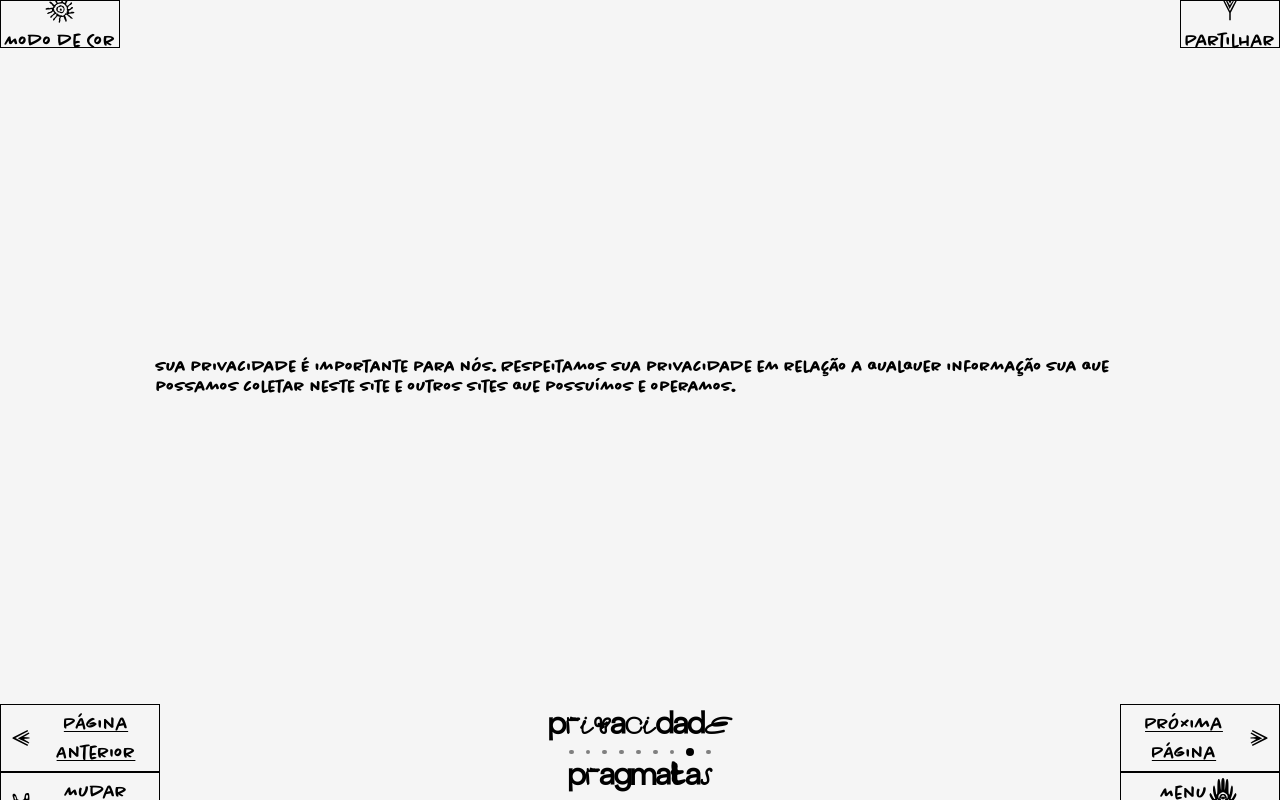
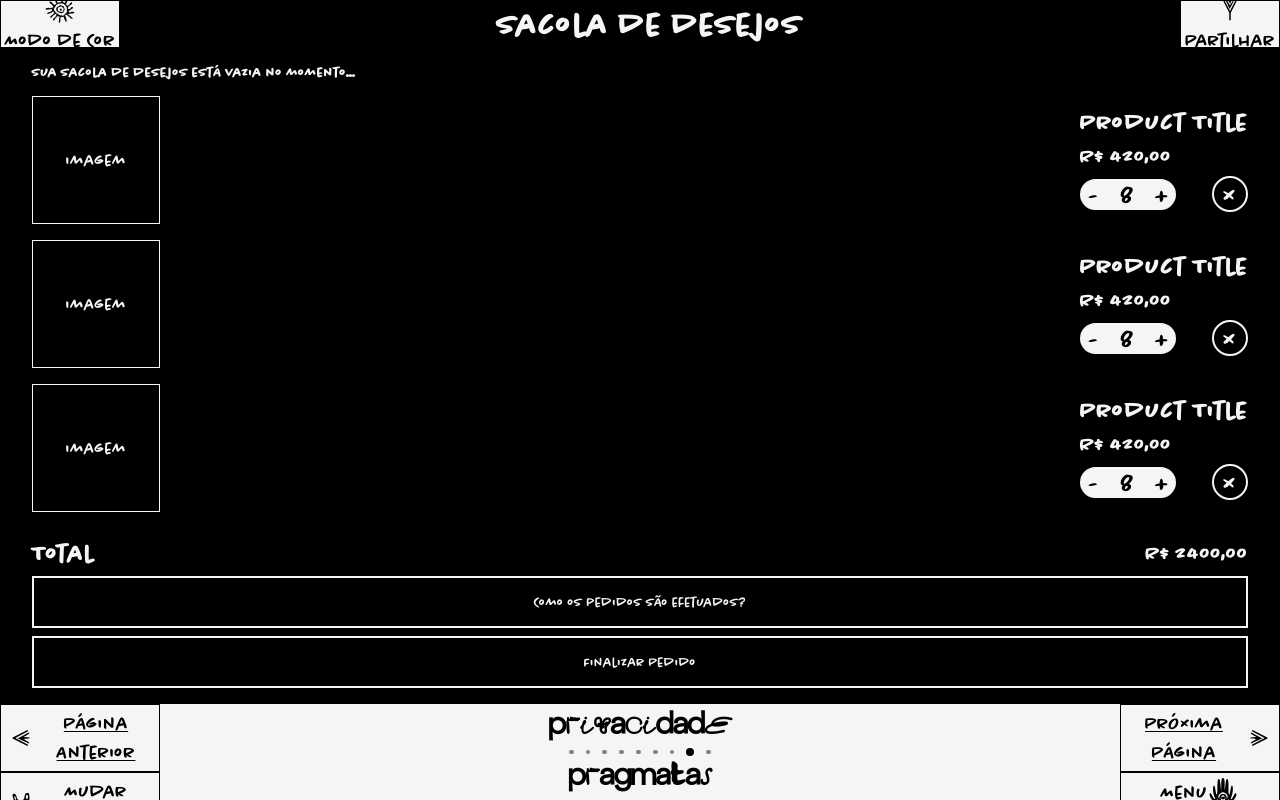
Before and after one commit to Tarranzilla/pragmata_website, a Next.js app: page /privacy-policy in a window 1280 px wide. Both pictures are taken after a click on the button "Mudar Idioma". Built offline with nearby package versions, Linux system fonts and the light colour scheme.

Commit message:
General UI Updates (wip)

```diff
--- a/src/components/buttons/CartSwitch.tsx
+++ b/src/components/buttons/CartSwitch.tsx
@@ -1,10 +1,17 @@
 import Cart_Icon from "../icons/Cart_Icon";
 import { useSimpleTranslation } from "@/international/useSimpleTranslation";
+import { useDispatch } from "react-redux";
+import { toggleCartOpen } from "@/store/slices/interfaceSlice";
 
 export default function CartSwitch() {
+    const dispatch = useDispatch();
     const tSimple = useSimpleTranslation();
+
+    const toggleCartAction = () => {
+        dispatch(toggleCartOpen());
+    };
     return (
-        <button className="Nav_Button">
+        <button className="Nav_Button" onClick={toggleCartAction}>
             <Cart_Icon />
             <p className="DesktopOnly ButtonLabel">{tSimple.menu.languageBtnText}</p>
         </button>
--- a/src/components/main/01_Header.tsx
+++ b/src/components/main/01_Header.tsx
@@ -12,6 +12,7 @@ export default function Header() {
     const currentPage = useSelector((state: RootState) => state.interface.activePage);
     const isSubpageActive = useSelector((state: RootState) => state.interface.isSubpageActive);
     const isMenuOpen = useSelector((state: RootState) => state.interface.isMenuOpen);
+    const isCartOpen = useSelector((state: RootState) => state.interface.isCartOpen);
     const tSimple = useSimpleTranslation();
     const translatedPage = tSimple.pages.find((page) => page.translationKey === currentPage);
 
@@ -22,7 +23,7 @@ export default function Header() {
 
             {/* Page Title */}
             <div className="Header_Center">
-                <AnimatePresence mode="popLayout">
+                <AnimatePresence mode="wait">
                     {isSubpageActive && !isMenuOpen && (
                         <m.h2
                             className="HeaderPageTitle"
@@ -34,6 +35,19 @@ export default function Header() {
                             {translatedPage?.name}
                         </m.h2>
                     )}
+
+                    {isCartOpen && !isMenuOpen && (
+                        <m.h2
+                            className="HeaderPageTitle MenuHeader"
+                            key={"bag-header"}
+                            initial={{ opacity: 0, y: -50 }}
+                            animate={{ opacity: 1, y: 0 }}
+                            exit={{ opacity: 0, y: -50 }}
+                        >
+                            sacola de desejos
+                        </m.h2>
+                    )}
+
                     {isMenuOpen && (
                         <m.h2
                             className="HeaderPageTitle MenuHeader"
--- a/src/components/main/03_Navbar.tsx
+++ b/src/components/main/03_Navbar.tsx
@@ -11,7 +11,7 @@ import { useEffect, useState } from "react";
 
 import { useSelector, useDispatch } from "react-redux";
 import { RootState } from "@/store/store";
-import { closeMenu, setActivePage, toggleIsSubpageActive } from "@/store/slices/interfaceSlice";
+import { closeMenu, setActivePage, toggleIsSubpageActive, toggleCartOpen } from "@/store/slices/interfaceSlice";
 
 import ArrowBack_Icon from "../icons/ArrowBack_Icon";
 import ArrowNext_Icon from "../icons/ArrowNext_Icon";
--- /dev/null
+++ b/src/components/main/06_ShoppingBag.tsx
@@ -0,0 +1,101 @@
+import { motion as m, AnimatePresence } from "framer-motion";
+import { useSimpleTranslation } from "@/international/useSimpleTranslation";
+
+import { useSelector, useDispatch } from "react-redux";
+import { RootState } from "@/store/store";
+import { toggleMenuOpen } from "@/store/slices/interfaceSlice";
+
+import { useEffect, useState } from "react";
+
+export default function ShoppingBag() {
+    const isCartOpen = useSelector((state: RootState) => state.interface.isCartOpen);
+
+    return (
+        <AnimatePresence>
+            {isCartOpen && (
+                <m.div
+                    initial={{ opacity: 0, y: "100vh" }}
+                    animate={{ opacity: 1, y: 0, transition: { duration: 0.5, ease: [0.43, 0.13, 0.23, 0.96] } }}
+                    exit={{ opacity: 0, y: "100vh", transition: { duration: 0.5, ease: [0.43, 0.13, 0.23, 0.96] } }}
+                    className="ShoppingBag"
+                >
+                    <h5>Sua sacola de desejos está vazia no momento...</h5>
+                    <div className="BagList">
+                        <div className="BagItem">
+                            <div className="Bag_Item_Left">imagem</div>
+                            <div className="Bag_Item_Right">
+                                <h2>Product Title</h2>
+                                <h3>R$ 420,00</h3>
+                                <div className="BagItemFooter">
+                                    <div className="QttySelector">
+                                        <div className="BtnLeft">-</div>
+                                        <div className="QttyValue">8</div>
+                                        <div className="BtnRight">+</div>
+                                    </div>
+                                    <div className="RemoveBtn">X</div>
+                                </div>
+                            </div>
+                        </div>
+                        <div className="BagItem">
+                            <div className="Bag_Item_Left">imagem</div>
+                            <div className="Bag_Item_Right">
+                                <h2>Product Title</h2>
+                                <h3>R$ 420,00</h3>
+                                <div className="BagItemFooter">
+                                    <div className="QttySelector">
+                                        <div className="BtnLeft">-</div>
+                                        <div className="QttyValue">8</div>
+                                        <div className="BtnRight">+</div>
+                                    </div>
+                                    <div className="RemoveBtn">X</div>
+                                </div>
+                            </div>
+                        </div>
+                        <div className="BagItem">
+                            <div className="Bag_Item_Left">imagem</div>
+                            <div className="Bag_Item_Right">
+                                <h2>Product Title</h2>
+                                <h3>R$ 420,00</h3>
+                                <div className="BagItemFooter">
+                                    <div className="QttySelector">
+                                        <div className="BtnLeft">-</div>
+                                        <div className="QttyValue">8</div>
+                                        <div className="BtnRight">+</div>
+                                    </div>
+                                    <div className="RemoveBtn">X</div>
+                                </div>
+                            </div>
+                        </div>
+                        <div className="BagItem">
+                            <div className="Bag_Item_Left">imagem</div>
+                            <div className="Bag_Item_Right">
+                                <h2>Product Title</h2>
+                                <h3>R$ 420,00</h3>
+                                <div className="BagItemFooter">
+                                    <div className="QttySelector">
+                                        <div className="BtnLeft">-</div>
+                                        <div className="QttyValue">8</div>
+                                        <div className="BtnRight">+</div>
+                                    </div>
+                                    <div className="RemoveBtn">X</div>
+                                </div>
+                            </div>
+                        </div>
+                    </div>
+                    <div className="BagFooter">
+                        <div className="BagItem BagTotal">
+                            <div className="BagTotal_Left">
+                                <h2>Total</h2>
+                            </div>
+                            <div className="BagTotal_Right">
+                                <h3>R$ 2400,00</h3>
+                            </div>
+                        </div>
+                        <button className="CheckoutBtn CheckoutHelpBtn">Como os pedidos são efetuados?</button>
+                        <button className="CheckoutBtn">Finalizar Pedido</button>
+                    </div>
+                </m.div>
+            )}
+        </AnimatePresence>
+    );
+}
--- a/src/pages/_app.tsx
+++ b/src/pages/_app.tsx
@@ -10,6 +10,7 @@ import { useRouter } from "next/router";
 import Header from "@/components/main/01_Header";
 import Navbar from "@/components/main/03_Navbar";
 import Menu from "@/components/main/04_Menu";
+import ShoppingBag from "@/components/main/06_ShoppingBag";
 import ReduxManager from "@/components/main/05_ReduxManager";
 
 export default function App({ Component, pageProps }: AppProps) {
@@ -29,6 +30,7 @@ export default function App({ Component, pageProps }: AppProps) {
                     </AnimatePresence>
                 </div>
 
+                <ShoppingBag />
                 <Navbar />
             </Provider>
         </>
--- a/src/styles/globals.css
+++ b/src/styles/globals.css
@@ -35,6 +35,7 @@
     --text-color: #000000;
 
     --bg-color-very-light: #00000025;
+    --text-color-very-light: #f5f5f525;
 
     --full-height: 100vh;
     --full-height: 100svh;
@@ -169,6 +170,7 @@ a {
 
     margin-bottom: 1rem;
     background-color: var(--text-color);
+    color: var(--bg-color);
     border: 2px solid var(--bg-color);
 }
 .Lang_Btn svg {
@@ -242,9 +244,21 @@ a {
     color: var(--bg-color);
     list-style: none;
 
+    width: 100%;
+    max-width: 15rem;
+
     margin-block: auto;
     overflow-y: auto;
     max-height: var(--content-viewer-height);
+    padding-inline: 0.5rem;
+}
+
+.PageList::-webkit-scrollbar-thumb {
+    background-color: var(--bg-color);
+}
+
+.PageList::-webkit-scrollbar-track {
+    background-color: var(--text-color);
 }
 
 .MenuLink {
@@ -483,6 +497,7 @@ a {
     justify-content: center;
     text-align: center;
     margin-inline: 1rem;
+    height: 100%;
 }
 
 .BrandName {
@@ -522,6 +537,107 @@ a {
     font-size: 2rem;
 }
 
+/* Shopping Bag */
+.ShoppingBag {
+    position: absolute;
+    top: 0;
+    left: 0;
+    z-index: 2;
+    background-color: var(--text-color);
+    color: var(--bg-color);
+    height: var(--full-height);
+    width: 100%;
+    padding-block: 7rem;
+    padding-top: 4rem;
+    padding-inline: 2rem;
+    display: flex;
+    flex-direction: column;
+}
+
+.BagList {
+    margin-block: 1rem;
+    display: flex;
+    flex-direction: column;
+    align-items: flex-start;
+    justify-content: flex-start;
+    gap: 1rem;
+    width: 100%;
+    flex: 1;
+    overflow-y: auto;
+}
+
+.BagItem {
+    display: flex;
+    flex-direction: row;
+    align-items: center;
+    justify-content: space-between;
+    gap: 1rem;
+    width: 100%;
+    position: relative;
+}
+
+.Bag_Item_Left {
+    display: flex;
+    align-items: center;
+    justify-content: center;
+    width: 8rem;
+    height: 8rem;
+    border: 1px solid var(--bg-color);
+}
+
+.Bag_Item_Right {
+    display: flex;
+    flex-direction: column;
+    gap: 0.5rem;
+}
+
+.BagItemFooter {
+    display: flex;
+    align-items: center;
+    justify-content: space-between;
+}
+
+.QttySelector {
+    display: flex;
+    align-items: center;
+    justify-content: space-between;
+    padding-inline: 0.5rem;
+    border-radius: 2rem;
+    gap: 0.5rem;
+    font-size: 1.6rem;
+    background-color: var(--bg-color);
+    color: var(--text-color);
+    width: 100%;
+    max-width: 6rem;
+}
+
+.RemoveBtn {
+    bottom: 0.5rem;
+    right: 0.5rem;
+    display: flex;
+    align-items: center;
+    justify-content: center;
+    padding: 1rem;
+    width: 2rem;
+    height: 2rem;
+    border-radius: 50%;
+    border: 2px solid var(--bg-color);
+    font-size: 1.6rem;
+}
+
+.BagFooter {
+    display: flex;
+    flex-direction: column;
+    gap: 0.5rem;
+}
+
+.CheckoutBtn {
+    background-color: var(--text-color);
+    color: var(--bg-color);
+    border: 2px solid var(--bg-color);
+    padding: 1rem;
+}
+
 @media (max-width: 900px) {
     .DesktopOnly {
         display: none;
@@ -542,5 +658,7 @@ a {
 
     .HeaderPageTitle {
         font-size: clamp(1.25rem, 3vw, 1.5rem);
+        width: 100%;
+        max-width: 12rem;
     }
 }
```
